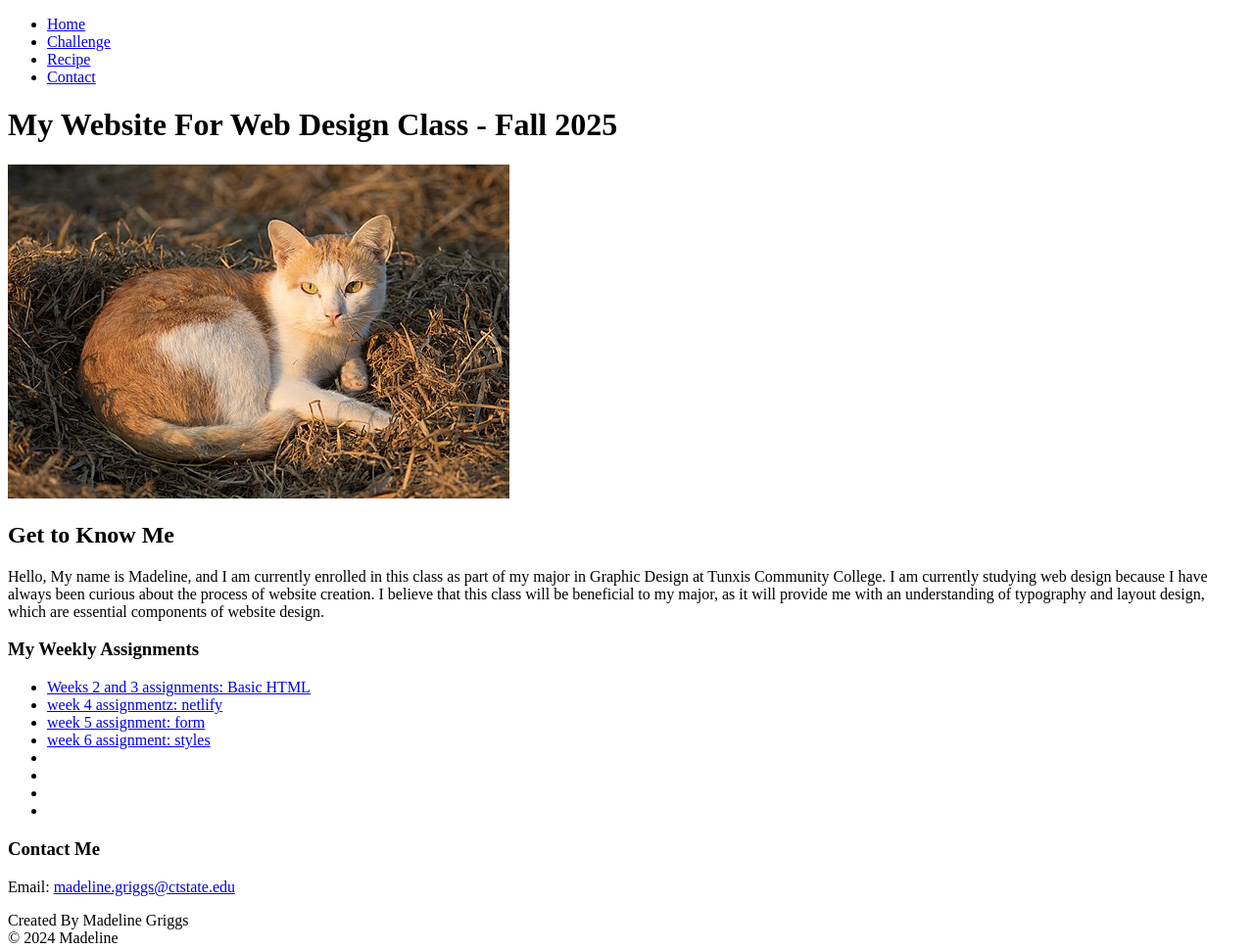
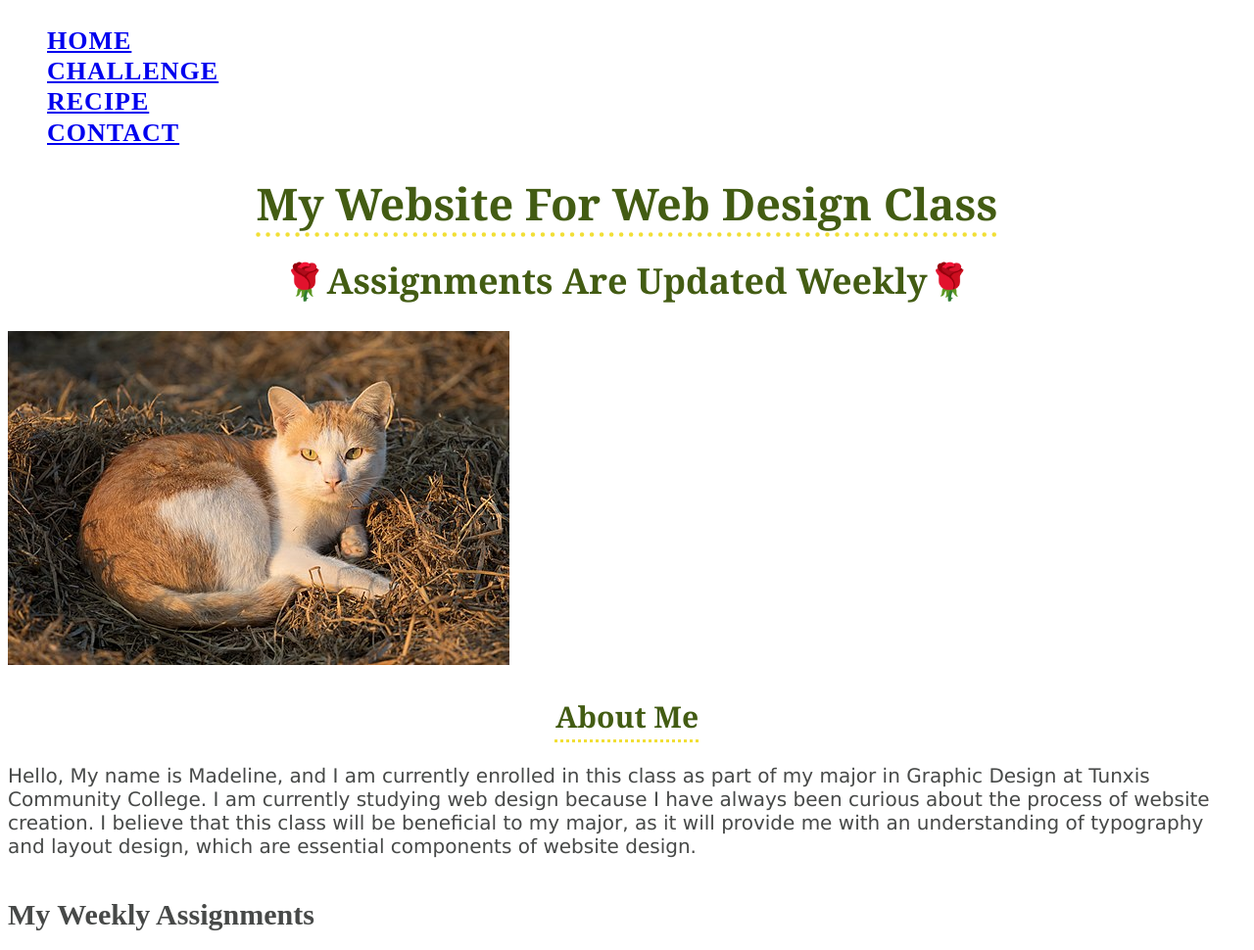
Before and after one commit to MadelineOlga/MadelineOlga.github.io, a plain HTML site: page index.html in a window 1280 px wide. Shown: the top 970 px of the page at 98% size. Drawn offline with Linux system fonts and the light colour scheme.

Commit message:
Refactor index.html structure for improved readability and maintainability

```diff
--- a/css/index-style.css
+++ b/css/index-style.css
@@ -0,0 +1,85 @@
+html {
+    font-family: "Lucida Sans", "Lucida Sans Regular", "Lucida Grande", "Lucida Sans Unicode", Geneva, Verdana, sans-serif;
+    font-size: 1.25rem;
+    line-height: 1.2;
+    color: #474948;
+}
+
+h1,
+h2,
+h3,
+h4
+h5 {
+    color: rgb(67, 92, 19);
+    font-family: Georgia,
+    'Times New Roman', Times, serif;
+    text-decoration: underline dotted rgba(238, 215, 4, 0.8);
+    text-underline-offset: 12px;
+}
+
+h1 {
+    font-size: 2.25rem;
+    text-align: center;
+}
+
+h2 {
+    font-size: 1.8rem;
+    text-decoration: none;
+    text-align: center;
+}
+
+h2::before,
+h2::after {
+    content: "🌹";
+}
+
+h3 {
+    font-size: 1.5rem;
+    text-align: center;
+}
+
+h4 {
+    font-size: 1.5rem;
+    font-family: 'Times New Roman', Times, serif;
+    text-align: left;
+}
+
+h5 {
+    font-size: 1.2rem;
+    font-family: 'Times New Roman', Times, serif;
+}
+
+
+nav, li {
+    font-size: 1.3rem;
+    font-family: 'Times New Roman', Times, serif ;
+    font-weight: 600;
+    letter-spacing: 1px;
+    list-style-type: none;
+    text-transform: uppercase;
+
+}
+
+header p {
+    font-size: 80%;
+}
+
+.assignments li {
+    list-style-type: none;
+}
+
+.assignments li::before {
+    content: "🌹";
+    font-size: 1.6rem;
+}
+
+.assignments a:link,
+.assignments a:visited {
+    line-height: 1.6;
+}
+
+.assignments a:hover,
+.assignments a:active {
+    text-decoration: underline double rgba(49, 97, 170, 0.5);
+    text-underline-offset: 4px;
+}
--- a/index.html
+++ b/index.html
@@ -18,19 +18,20 @@
         </ul>
     </nav>
 
-    <h1>My Website For Web Design Class - Fall 2025</h1>
+    <header>
+        <h1>My Website For Web Design Class</h1>
+        <h2>Assignments Are Updated Weekly</h2>
+    </header>
 
     <img src="img/cat-514.jpg" alt="Orange Tabby Cat">
 
-    <h2>Get to Know Me</h2>
-    <p>Hello,
+    <main>
+        <h3>About Me</h3>
+        <p>Hello, My name is Madeline, and I am currently enrolled in this class as part of my major in Graphic Design at Tunxis Community College. I am currently studying web design
+        because I have always been curious about the process of website creation. I believe that this class will be beneficial to my major, as it will provide me with an
+        understanding of typography and layout design, which are essential components of website design.</p>
 
-My name is Madeline, and I am currently enrolled in this class as part of my major in Graphic Design at Tunxis Community College. I am currently studying web design
-because I have always been curious about the process of website creation. I believe that this class will be beneficial to my major, as it will provide me with an
-understanding of typography and layout design, which are essential components of website design.
-</p>
-
-    <h3>My Weekly Assignments</h3>
+        <h4>My Weekly Assignments</h4>
 
     <section class="assignments">
         <ul>
@@ -44,7 +45,11 @@ understanding of typography and layout design, which are essential components of
             <li><a href=""></a></li>
         </ul>
     </section>
- <h3>Contact Me</h3>
+    </main>
+
+
+
+ <h5>Contact Me</h5>
      <div>
                 <label for="email">Email:</label>
                 <a href="mailto:madeline.griggs@ctstate.edu">madeline.griggs@ctstate.edu</a>
```
